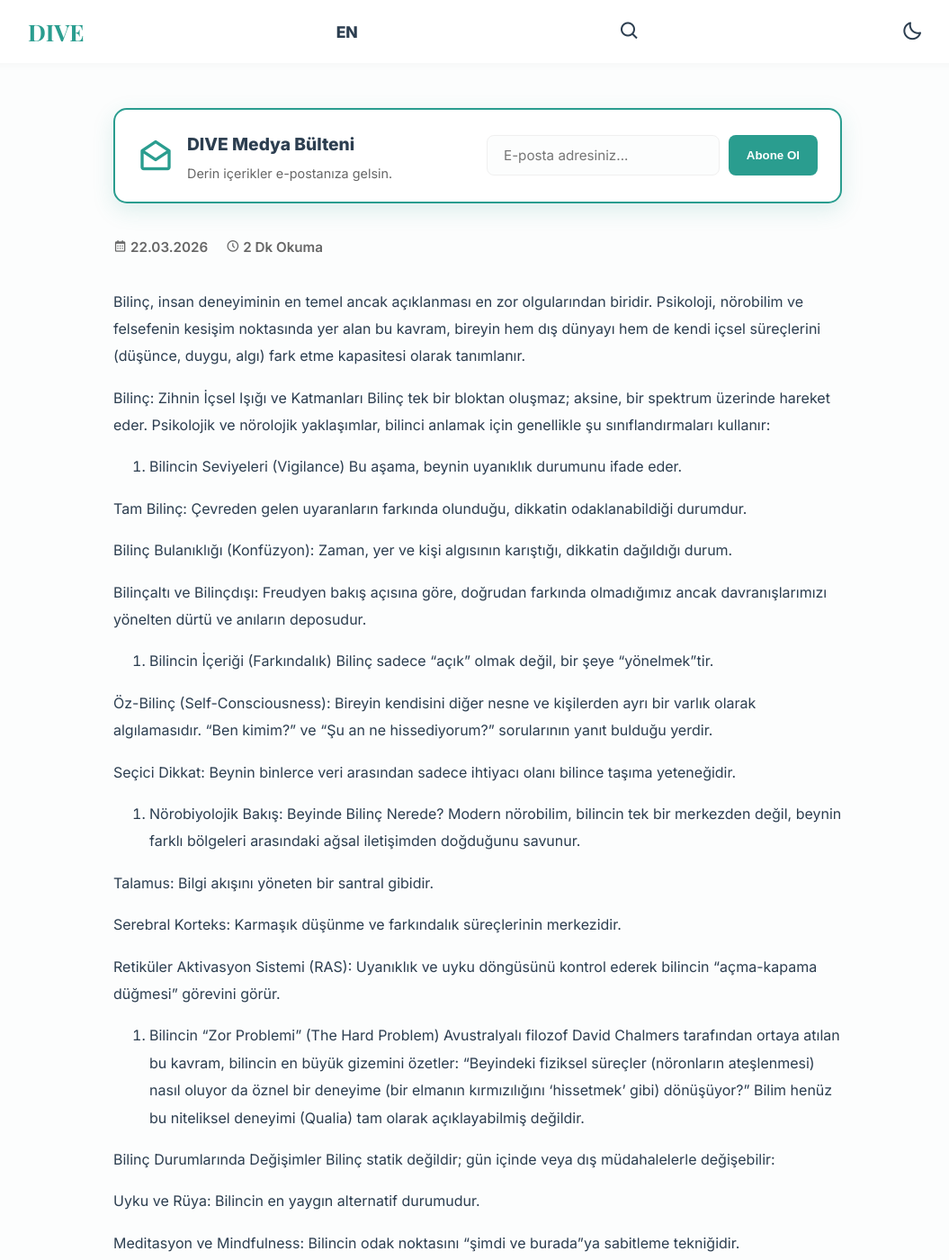
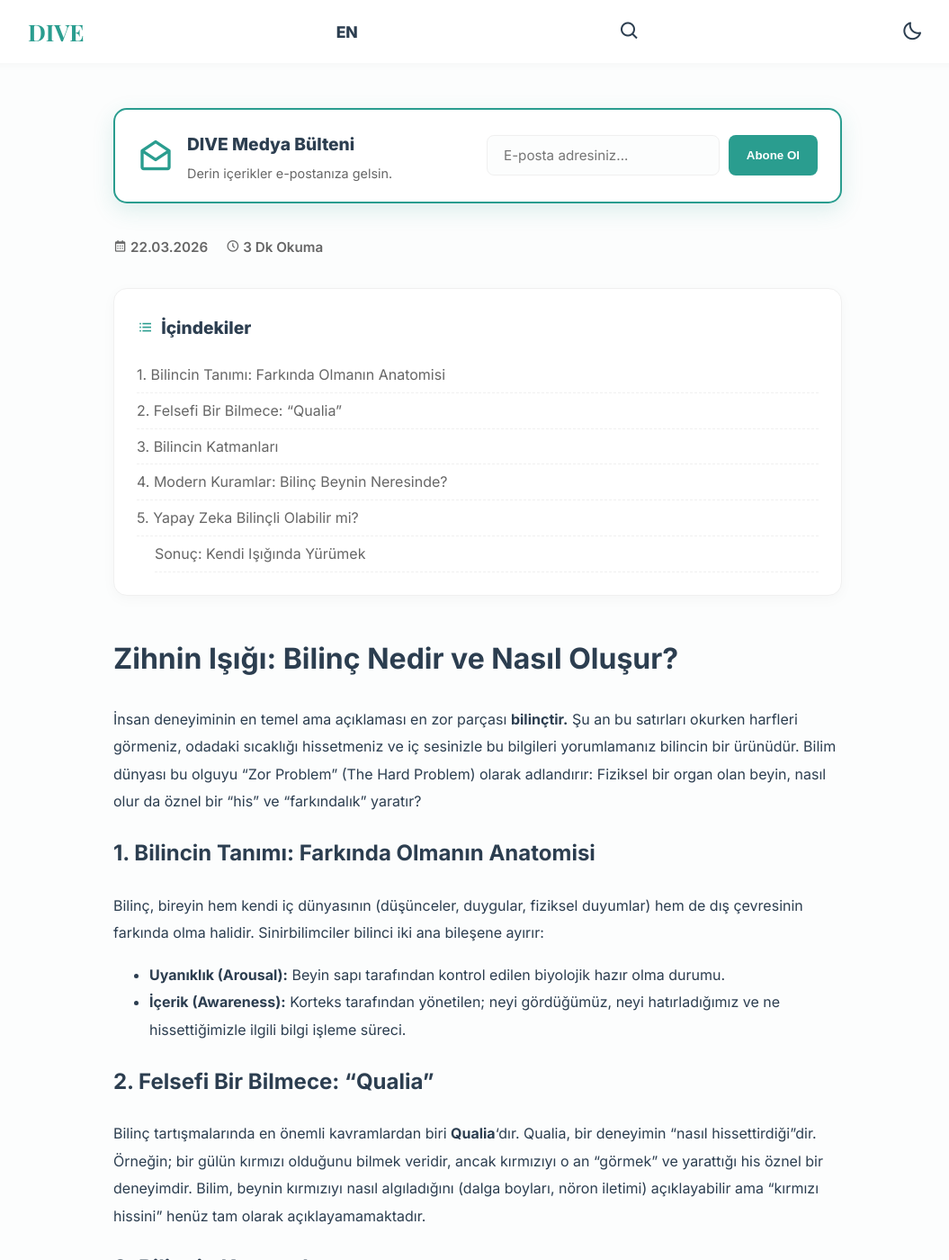
Before and after one commit to EKTHOLDING/dive, a Jekyll site: the page built from _posts/2026-03-22-bi-li-nç.md, in a window 1280 px wide and 1400 px high. Shown: the whole window at 90% size, without its empty margins (109-1164 px from the left). Built offline with Jekyll 4.4.1, drawn with Linux system fonts in a browser that asks for light colours; some of the changed text lies outside the part shown.

Commit message:
Update 🇹🇷 Türkçe Yazı Ekle “2026-03-22-bi-li-nç”

```diff
--- a/_posts/2026-03-22-bi-li-nç.md
+++ b/_posts/2026-03-22-bi-li-nç.md
@@ -1,48 +1,48 @@
 ---
 layout: default
-title: "BİLİNÇ"
-kategori: "Psikoloji"
-image: "https://encrypted-tbn0.gstatic.com/images?q=tbn:ANd9GcSY7nqtbawUYLKQZl7TvcFYDt9w__vqChWbyA&s"
+title: Bilinç nedir, Bilincin nörolojik temelleri
+kategori: Psikoloji
+image: https://encrypted-tbn0.gstatic.com/images?q=tbn:ANd9GcSY7nqtbawUYLKQZl7TvcFYDt9w__vqChWbyA&s
 ---
 
-Bilinç, insan deneyiminin en temel ancak açıklanması en zor olgularından biridir. Psikoloji, nörobilim ve felsefenin kesişim noktasında yer alan bu kavram, bireyin hem dış dünyayı hem de kendi içsel süreçlerini (düşünce, duygu, algı) fark etme kapasitesi olarak tanımlanır.
+# Zihnin Işığı: Bilinç Nedir ve Nasıl Oluşur?
 
-Bilinç: Zihnin İçsel Işığı ve Katmanları
-Bilinç tek bir bloktan oluşmaz; aksine, bir spektrum üzerinde hareket eder. Psikolojik ve nörolojik yaklaşımlar, bilinci anlamak için genellikle şu sınıflandırmaları kullanır:
+İnsan deneyiminin en temel ama açıklaması en zor parçası **bilinçtir.** Şu an bu satırları okurken harfleri görmeniz, odadaki sıcaklığı hissetmeniz ve iç sesinizle bu bilgileri yorumlamanız bilincin bir ürünüdür. Bilim dünyası bu olguyu "Zor Problem" (The Hard Problem) olarak adlandırır: Fiziksel bir organ olan beyin, nasıl olur da öznel bir "his" ve "farkındalık" yaratır?
 
-1. Bilincin Seviyeleri (Vigilance)
-Bu aşama, beynin uyanıklık durumunu ifade eder.
+## 1. Bilincin Tanımı: Farkında Olmanın Anatomisi
 
-Tam Bilinç: Çevreden gelen uyaranların farkında olunduğu, dikkatin odaklanabildiği durumdur.
+Bilinç, bireyin hem kendi iç dünyasının (düşünceler, duygular, fiziksel duyumlar) hem de dış çevresinin farkında olma halidir. Sinirbilimciler bilinci iki ana bileşene ayırır:
 
-Bilinç Bulanıklığı (Konfüzyon): Zaman, yer ve kişi algısının karıştığı, dikkatin dağıldığı durum.
+- **Uyanıklık (Arousal):** Beyin sapı tarafından kontrol edilen biyolojik hazır olma durumu.
+- **İçerik (Awareness):** Korteks tarafından yönetilen; neyi gördüğümüz, neyi hatırladığımız ve ne hissettiğimizle ilgili bilgi işleme süreci.
 
-Bilinçaltı ve Bilinçdışı: Freudyen bakış açısına göre, doğrudan farkında olmadığımız ancak davranışlarımızı yönelten dürtü ve anıların deposudur.
+## 2. Felsefi Bir Bilmece: "Qualia"
 
-2. Bilincin İçeriği (Farkındalık)
-Bilinç sadece "açık" olmak değil, bir şeye "yönelmek"tir.
+Bilinç tartışmalarında en önemli kavramlardan biri **Qualia**'dır. Qualia, bir deneyimin "nasıl hissettirdiği"dir. Örneğin; bir gülün kırmızı olduğunu bilmek veridir, ancak kırmızıyı o an "görmek" ve yarattığı his öznel bir deneyimdir. Bilim, beynin kırmızıyı nasıl algıladığını (dalga boyları, nöron iletimi) açıklayabilir ama "kırmızı hissini" henüz tam olarak açıklayamamaktadır.
 
-Öz-Bilinç (Self-Consciousness): Bireyin kendisini diğer nesne ve kişilerden ayrı bir varlık olarak algılamasıdır. "Ben kimim?" ve "Şu an ne hissediyorum?" sorularının yanıt bulduğu yerdir.
+## 3. Bilincin Katmanları
 
-Seçici Dikkat: Beynin binlerce veri arasından sadece ihtiyacı olanı bilince taşıma yeteneğidir.
+Bilinç tek bir düzlemden oluşmaz, farklı derinlikleri vardır:
 
-3. Nörobiyolojik Bakış: Beyinde Bilinç Nerede?
-Modern nörobilim, bilincin tek bir merkezden değil, beynin farklı bölgeleri arasındaki ağsal iletişimden doğduğunu savunur.
+1. **Birincil Bilinç:** Anlık algılar ve duygular. Hayvanların çoğu bu düzeydedir; acıyı hissederler ama acı çektiklerinin "farkında" olduklarına dair bir iç gözlem yapmazlar.
+2. **Öz Farkındalık (Yüksek Bilinç):** İnsanı ayıran özelliktir. Kendi düşünceleri üzerine düşünebilme (metabiliş), geçmişi hatırlama ve geleceği kurgulama yetisidir.
+3. **Değişmiş Bilinç Durumları:** Uyku, meditasyon, hipnoz veya bazı maddelerin etkisiyle algının normalin dışına çıkmasıdır.
 
-Talamus: Bilgi akışını yöneten bir santral gibidir.
+## 4. Modern Kuramlar: Bilinç Beynin Neresinde?
 
-Serebral Korteks: Karmaşık düşünme ve farkındalık süreçlerinin merkezidir.
+Günümüzde iki baskın teori bilinci açıklamaya çalışıyor:
 
-Retiküler Aktivasyon Sistemi (RAS): Uyanıklık ve uyku döngüsünü kontrol ederek bilincin "açma-kapama düğmesi" görevini görür.
+- **Küresel Çalışma Alanı Teorisi (Global Workspace Theory):** Beyni bir tiyatro sahnesine benzetir. Bilinç, o an spot ışığının altında olan (odaklanılan) bilgidir. Bu bilgi, beynin diğer tüm bölümlerine yayınlanır.
+- **Entegre Bilgi Teorisi (Integrated Information Theory):** Bilincin sadece beyne özgü olmadığını, bilginin bir sistem içinde ne kadar karmaşık ve bütünleşik işlendiğiyle (Phi katsayısı) ilgili olduğunu savunur.
 
-4. Bilincin "Zor Problemi" (The Hard Problem)
-Avustralyalı filozof David Chalmers tarafından ortaya atılan bu kavram, bilincin en büyük gizemini özetler: "Beyindeki fiziksel süreçler (nöronların ateşlenmesi) nasıl oluyor da öznel bir deneyime (bir elmanın kırmızılığını 'hissetmek' gibi) dönüşüyor?" Bilim henüz bu niteliksel deneyimi (Qualia) tam olarak açıklayabilmiş değildir.
+## 5. Yapay Zeka Bilinçli Olabilir mi?
 
-Bilinç Durumlarında Değişimler
-Bilinç statik değildir; gün içinde veya dış müdahalelerle değişebilir:
+Yapay zeka devasa miktarda bilgiyi işleyebilir, ancak "hissedebilir" mi? Çoğu bilim insanına göre AI şu an sadece simülasyon yapmaktadır. Bir bilgisayar "üzgünüm" diyebilir ama üzüntünün yarattığı o öznel acıyı (qualia) deneyimleyemez. Ancak "Entegre Bilgi Teorisi"ne göre, sistem yeterince karmaşıklaşırsa bir tür bilinç ortaya çıkabilir.
 
-Uyku ve Rüya: Bilincin en yaygın alternatif durumudur.
+***
 
-Meditasyon ve Mindfulness: Bilincin odak noktasını "şimdi ve burada"ya sabitleme tekniğidir.
+### **Sonuç: Kendi Işığında Yürümek**
 
-Psikolojik Rahatsızlıklar: Şizofreni veya disosiyatif bozukluklar gibi durumlarda bilinç bütünlüğü parçalanabilir.
+Bilinç, evreni anlamamızı sağlayan tek araçtır. Beynimizdeki milyarlarca nöronun senkronize bir şekilde çalışarak yarattığı bu "içsel ışık", bizi sadece birer biyolojik makine olmaktan çıkarıp, kendi varlığını sorgulayan eşsiz varlıklara dönüştürür.
+
+**Yazan:** Dilara Türkoğlu
```
